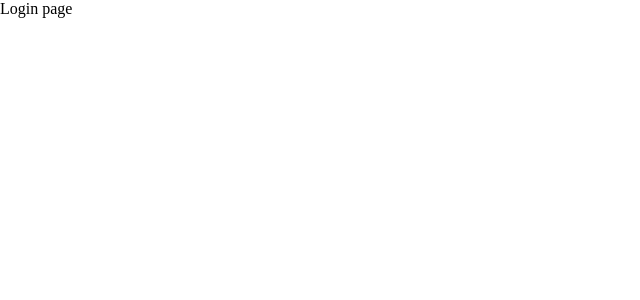
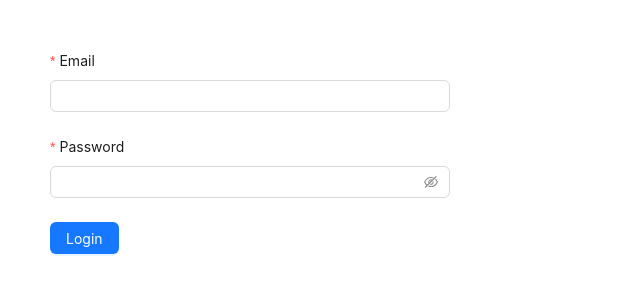
Before and after one commit to HoTien2004/FullstackJWT-Access_Token, a React (Vite) app in the folder frontend/: page /login in a window 1280 px wide. Shown: the top 300 px of the page, without its empty margins (0-640 px from the left). Built offline with nearby package versions, Linux system fonts and the light colour scheme.

Commit message:
5. Complete Login feature

```diff
--- a/frontend/src/pages/login.jsx
+++ b/frontend/src/pages/login.jsx
@@ -1,7 +1,82 @@
+import React from 'react';
+import { Button, Checkbox, Form, Input, notification } from 'antd';
+import { loginApi } from '../util/api';
+import { useNavigate } from 'react-router-dom';
+
 const LoginPage = () => {
+
+    const navigate = useNavigate();
+
+    const onFinish = async (values) => {
+        const { email, password } = values;
+
+        const res = await loginApi(email, password);
+
+        if (res && res.EC === 0) {
+            localStorage.setItem("access_token", res.access_token);
+            notification.success({
+                message: 'LOGIN SUCCESS',
+                description: 'SUCCESS',
+            });
+            navigate("/")
+        } else {
+            notification.error({
+                message: 'ERROR',
+                description: res?.EM ?? 'ERROR'
+            })
+        }
+
+        console.log('>>> Success:', res);
+    };
     return (
-        <div>
-            Login page
+        <div style={{ margin: 50 }}>
+            <Form
+                name="basic"
+                labelCol={{
+                    span: 8,
+                }}
+                wrapperCol={{
+                    span: 16,
+                }}
+                style={{
+                    maxWidth: 600,
+                }}
+                onFinish={onFinish}
+                autoComplete="off"
+                layout='vertical'
+            >
+                <Form.Item
+                    label="Email"
+                    name="email"
+                    rules={[
+                        {
+                            required: true,
+                            message: 'Please input your email!',
+                        },
+                    ]}
+                >
+                    <Input />
+                </Form.Item>
+
+                <Form.Item
+                    label="Password"
+                    name="password"
+                    rules={[
+                        {
+                            required: true,
+                            message: 'Please input your password!',
+                        },
+                    ]}
+                >
+                    <Input.Password />
+                </Form.Item>
+
+                <Form.Item>
+                    <Button type="primary" htmlType="submit">
+                        Login
+                    </Button>
+                </Form.Item>
+            </Form>
         </div>
     )
 }
--- a/frontend/src/util/api.js
+++ b/frontend/src/util/api.js
@@ -10,6 +10,15 @@
     return axios.post(URL_API, data);
 }
 
+const loginApi = (email, password) => {
+    const URL_API = "v1/api/login";
+    const data = {
+        email,
+        password
+    }
+    return axios.post(URL_API, data);
+}
+
 export {
-    createUserApi
+    createUserApi, loginApi
 }
```
Also changed, not shown: 1 other file (tests, documents, lock files or other folders).
